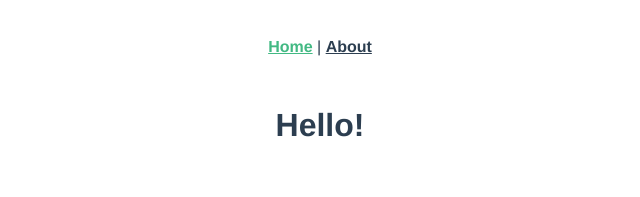
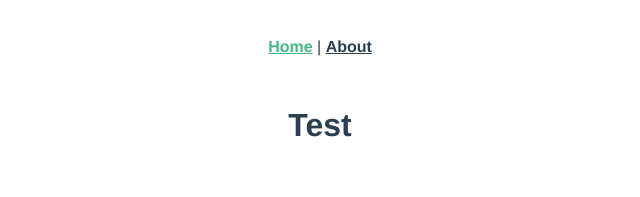
Before and after one commit to Cierrasimms/online-resume, a Vue app: page / in a window 1280 px wide. Shown: the top 197 px of the page, without its empty margins (320-960 px from the left). Built offline with nearby package versions, Linux system fonts and the light colour scheme.

Commit message:
Changed HomeView.vue

```diff
--- a/src/views/HomeView.vue
+++ b/src/views/HomeView.vue
@@ -2,7 +2,7 @@
 export default {
   data: function () {
     return {
-      message: "Hello!",
+      message: "Test",
     };
   },
   created: function () {},
```
